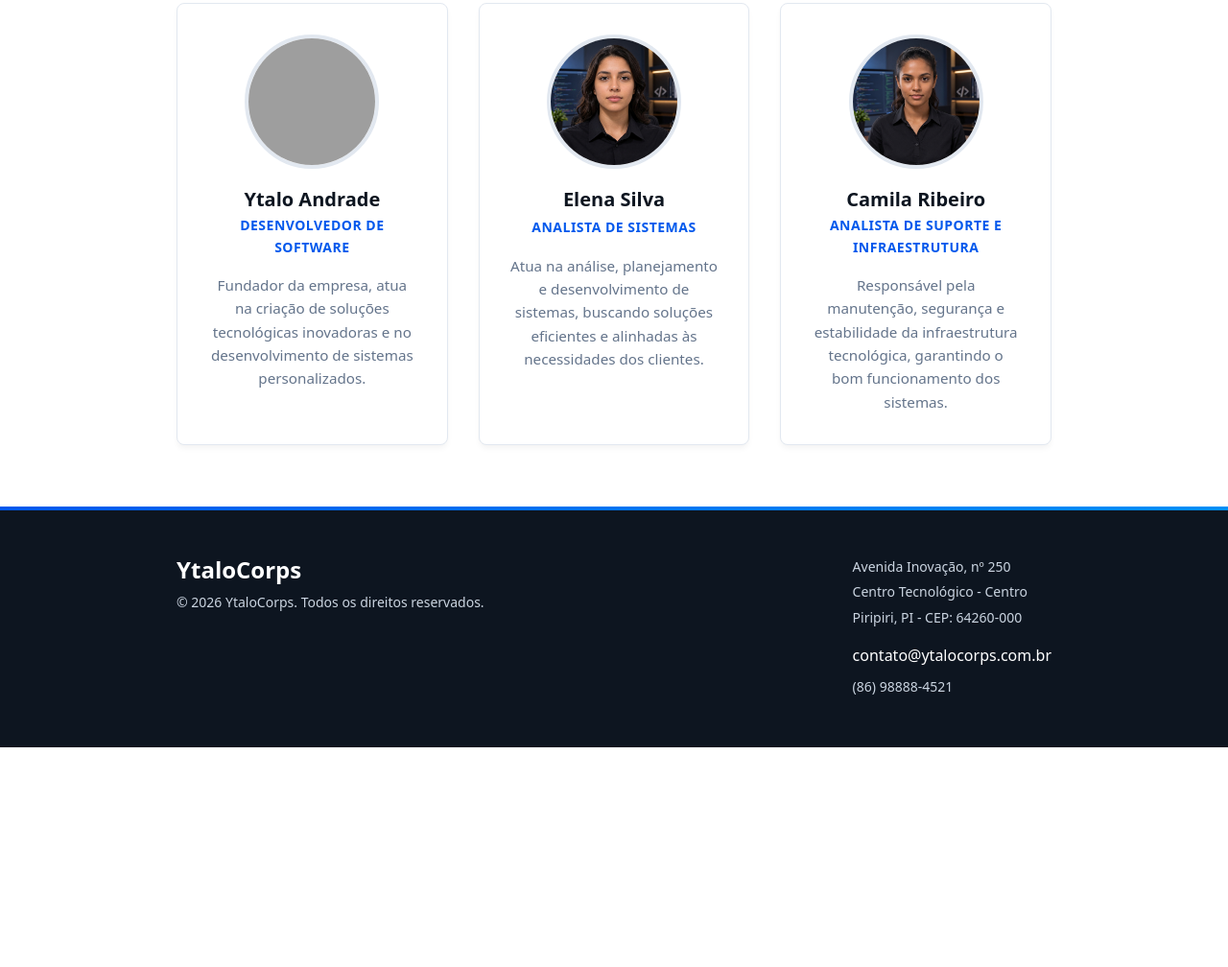
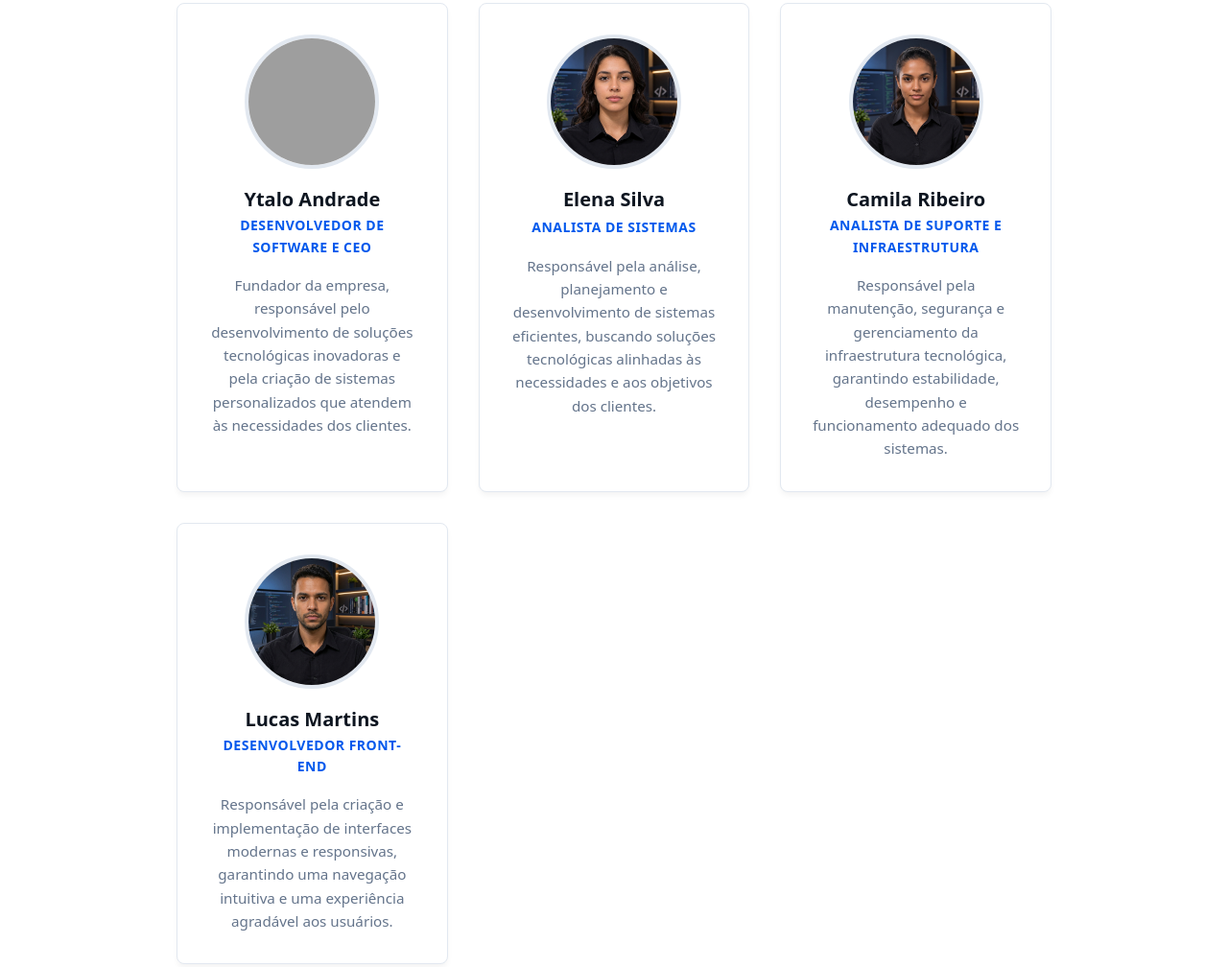
Before and after one commit to ytaloandrade046-bot/ytalocorps-site, an Astro site: page /equipe in a window 1280 px wide. Shown: the part 316-1324 px from the top of the page at 96% size. Before the commit the page ends 1095 px from the top, so only its background shows below. Built offline with nearby package versions, Linux system fonts and the light colour scheme; Astro itself is replaced by a stand-in of ours; grey boxes are pictures that could not be loaded.

Commit message:
feat : Adiciona novo membro

```diff
--- a/src/data/empresa.js
+++ b/src/data/empresa.js
@@ -1,15 +1,20 @@
+
 export const empresa = {
   nome: "YtaloCorps",
   slogan: "Ideias em código, soluções em realidade.",
+
   historia:
     "A YtaloCorps nasceu com o propósito de transformar tecnologia em soluções inteligentes e práticas. Fundada por profissionais apaixonados por programação, inovação e desenvolvimento digital, a empresa atua na criação de sistemas modernos, eficientes e acessíveis para pessoas e negócios. Seu trabalho envolve o desenvolvimento de softwares, plataformas digitais e automação de processos, combinando tecnologia, criatividade e qualidade para atender diferentes necessidades. Cada projeto é desenvolvido de forma personalizada, buscando gerar resultados e agregar valor aos clientes. A YtaloCorps tem como propósito impulsionar a transformação e a evolução digital de empresas e organizações, mantendo o compromisso com inovação, segurança, eficiência e excelência em cada projeto.",
+
   missao:
     "Desenvolver soluções tecnológicas inovadoras, eficientes e acessíveis, utilizando software e tecnologia para solucionar problemas e facilitar o dia a dia de pessoas e empresas.",
+
   visao:
     "Ser reconhecida como uma empresa de tecnologia inovadora e confiável, destacando-se pela qualidade de seus softwares, pela criatividade de seus projetos e pelo impacto positivo de suas soluções digitais.",
+
   valores: [
     {
-      titulo: " Inovação",
+      titulo: "Inovação",
       descricao: "Buscar constantemente novas ideias e tecnologias para criar soluções melhores."
     },
     {
@@ -29,11 +34,14 @@ export const empresa = {
       descricao: "Transformar desafios em soluções originais e inteligentes."
     }
   ],
+
   publicoAlvo:
     "A YtaloCorps tem como público-alvo pequenas e médias empresas, empreendedores, profissionais autônomos, instituições e organizações que precisam de soluções digitais para modernizar seus processos, melhorar sua produtividade e utilizar a tecnologia de forma mais eficiente.",
+
   contato: {
     email: "contato@ytalocorps.com.br",
     telefone: "(86) 98888-4521",
+
     endereco: {
       logradouro: "Avenida Inovação, nº 250",
       complemento: "Centro Tecnológico",
@@ -42,27 +50,35 @@ export const empresa = {
       cep: "64260-000"
     }
   },
+
   equipe: [
     {
       nome: "Ytalo Andrade",
-      cargo: "Desenvolvedor de Software",
+      cargo: "Desenvolvedor de Software e CEO",
       foto: "/images/ytalo.jpg",
       alt: "Foto de Ytalo Andrade",
-      descricao: "Fundador da empresa, atua na criação de soluções tecnológicas inovadoras e no desenvolvimento de sistemas personalizados."
+      descricao: "Fundador da empresa, responsável pelo desenvolvimento de soluções tecnológicas inovadoras e pela criação de sistemas personalizados que atendem às necessidades dos clientes."
     },
     {
       nome: "Elena Silva",
       cargo: "Analista de Sistemas",
       foto: "/images/elena.jpg",
       alt: "Foto de Elena Silva",
-      descricao: "Atua na análise, planejamento e desenvolvimento de sistemas, buscando soluções eficientes e alinhadas às necessidades dos clientes."
+      descricao: "Responsável pela análise, planejamento e desenvolvimento de sistemas eficientes, buscando soluções tecnológicas alinhadas às necessidades e aos objetivos dos clientes."
     },
     {
       nome: "Camila Ribeiro",
       cargo: "Analista de Suporte e Infraestrutura",
       foto: "/images/camila.jpg",
       alt: "Foto de Camila Ribeiro",
-      descricao: "Responsável pela manutenção, segurança e estabilidade da infraestrutura tecnológica, garantindo o bom funcionamento dos sistemas."
+      descricao: "Responsável pela manutenção, segurança e gerenciamento da infraestrutura tecnológica, garantindo estabilidade, desempenho e funcionamento adequado dos sistemas."
+    },
+    {
+      nome: "Lucas Martins",
+      cargo: "Desenvolvedor Front-end",
+      foto: "/images/lucas.jpg",
+      alt: "Foto de Lucas Martins",
+      descricao: "Responsável pela criação e implementação de interfaces modernas e responsivas, garantindo uma navegação intuitiva e uma experiência agradável aos usuários."
     }
   ]
 };
```
Also changed, not shown: public/images/logo.png, public/images/lucas.jpg (added).
